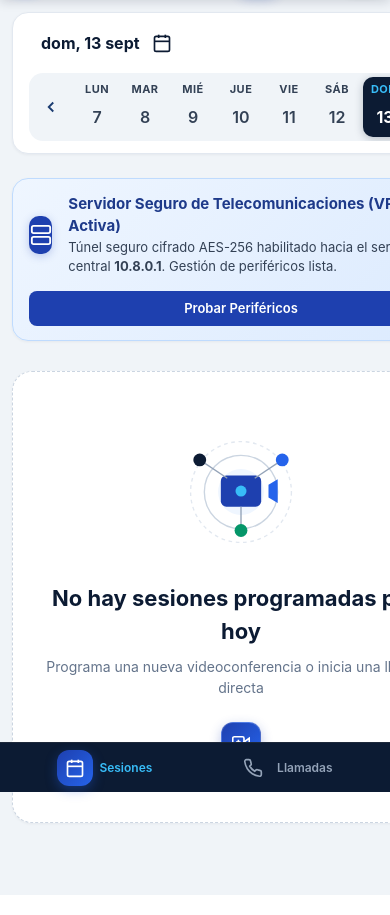
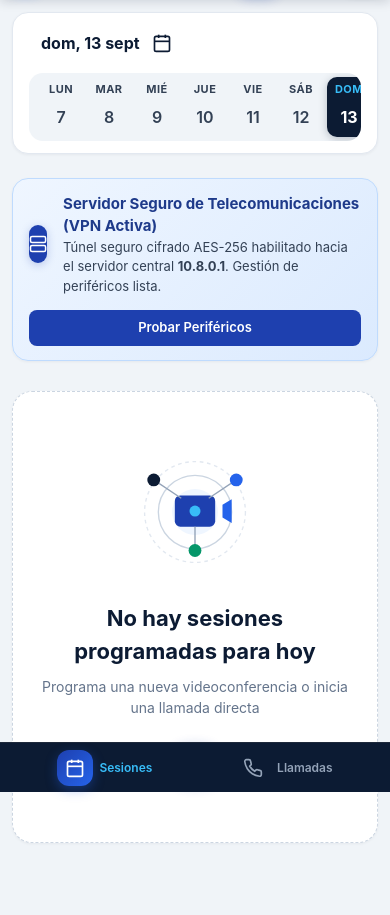
Before and after one commit to windows16/videoconferencia, a Django app: page / in a window 390 px wide. Shown: the part 52-967 px from the top of the page. Run offline with Django 5.2, Linux system fonts and the light colour scheme; the visitor is signed in with stand-in values (Sample User, id 1); data that the repository does not hold is empty; some libraries are stand-ins or nearby versions.

Commit message:
fix: se corrige desbordamiento de componentes en div del dashboard

```diff
--- a/static/css/google-meet.css
+++ b/static/css/google-meet.css
@@ -351,6 +351,8 @@ body {
 /* Área Principal */
 .meet-main-content {
   flex: 1;
+  width: 100%;
+  min-width: 0;
   padding: 28px 44px 48px 44px;
   max-width: 1320px;
   margin: 0 auto;
@@ -392,6 +394,7 @@ body {
   display: flex;
   align-items: center;
   gap: 6px;
+  min-width: 0;
   background: var(--navy-subtle-bg);
   padding: 4px 8px;
   border-radius: 14px;
@@ -484,12 +487,14 @@ body {
   margin-bottom: 30px;
   background: linear-gradient(135deg, #eff6ff 0%, #dbeafe 100%);
   box-shadow: var(--shadow-sm);
+  min-width: 0;
 }
 
 .banner-left {
   display: flex;
   align-items: center;
   gap: 16px;
+  min-width: 0;
 }
 
 .banner-icon {
@@ -508,11 +513,13 @@ body {
   font-size: 15px;
   font-weight: 700;
   color: #1e3a8a;
+  overflow-wrap: anywhere;
 }
 
 .banner-text-desc {
   font-size: 13px;
   color: #334155;
+  overflow-wrap: anywhere;
 }
 
 .banner-btn-link {
@@ -586,6 +593,8 @@ body {
   box-shadow: var(--shadow-sm);
   transition: all 0.2s ease;
   border-top: 4px solid var(--navy-primary);
+  min-width: 0;
+  overflow: hidden;
 }
 
 .meeting-card:hover {
@@ -636,6 +645,7 @@ body {
   margin-top: 14px;
   padding-top: 14px;
   border-top: 1px solid var(--border-light);
+  min-width: 0;
 }
 
 .btn-card-start {
@@ -649,6 +659,7 @@ body {
   cursor: pointer;
   text-decoration: none;
   display: inline-flex;
+  min-width: 0;
   align-items: center;
   gap: 8px;
   transition: all 0.15s;
@@ -669,6 +680,10 @@ body {
   color: var(--text-secondary);
   cursor: pointer;
   transition: all 0.15s;
+  min-width: 0;
+  overflow: hidden;
+  text-overflow: ellipsis;
+  white-space: nowrap;
 }
 
 .btn-card-copy:hover {
--- a/templates/base.html
+++ b/templates/base.html
@@ -49,7 +49,7 @@
               '.meet-main-content': { padding: '20px 24px 36px 24px' },
               '.meetings-grid': { gridTemplateColumns: 'repeat(auto-fill, minmax(280px, 1fr))' },
             },
-            '@media (max-width: 768px)': {
+            '@media (max-width: 639px)': {
               '.meet-header': { padding: '0 12px', height: '56px', flexWrap: 'nowrap', gap: '6px' },
               '.meet-logo-text': { display: 'none' },
               '.meet-header-center': { flex: '1', margin: '0 6px', minWidth: '0', gap: '6px' },
@@ -76,16 +76,18 @@
               },
               '.sidebar-nav-item': { flexDirection: 'row', gap: '6px', width: 'auto', padding: '0 12px', fontSize: '12px' },
               '.sidebar-icon-wrapper': { width: '36px', height: '36px' },
-              '.meet-main-content': { padding: '16px 16px 80px 16px' },
-              '.meet-calendar-top-bar': { flexDirection: 'column', alignItems: 'flex-start', gap: '12px', padding: '12px 16px' },
+              '.meet-main-content': { padding: '16px 16px 80px 16px', width: '100%', minWidth: '0' },
+              '.meet-calendar-top-bar': { flexDirection: 'column', alignItems: 'stretch', gap: '12px', padding: '12px 16px', width: '100%', minWidth: '0' },
               '.current-date-heading': { fontSize: '16px' },
-              '.week-navigation-container': { width: '100%', overflowX: 'auto', padding: '4px' },
+              '.week-navigation-container': { width: '100%', maxWidth: '100%', overflowX: 'auto', padding: '4px' },
               '.week-days-list': { gap: '4px', flexWrap: 'nowrap' },
               '.week-day-pill': { minWidth: '40px', padding: '4px 6px' },
-              '.meet-banner-card': { flexDirection: 'column', alignItems: 'flex-start', gap: '14px', padding: '14px 16px' },
+              '.meet-banner-card': { flexDirection: 'column', alignItems: 'stretch', gap: '14px', padding: '14px 16px', width: '100%', minWidth: '0' },
+              '.banner-left': { width: '100%', minWidth: '0' },
               '.banner-btn-link': { width: '100%', textAlign: 'center' },
               '.meetings-grid': { gridTemplateColumns: '1fr !important' },
-              '.meeting-card': { padding: '16px', width: '100%' },
+              '.meeting-card': { padding: '16px', width: '100%', minWidth: '0' },
+              '.meeting-card-actions': { width: '100%', minWidth: '0' },
               '.modal-box-meet': { width: '95vw !important', maxWidth: '95vw !important', maxHeight: '90vh', overflowY: 'auto' },
               '.modal-body-meet': { flexDirection: 'column !important', minHeight: 'auto' },
               '.settings-tabs-sidebar': { width: '100% !important', flexDirection: 'row !important', borderRight: 'none !important', borderBottom: '1px solid #e2e8f0', padding: '10px', gap: '6px', overflowX: 'auto' },
@@ -106,7 +108,7 @@
               '.auth-card-meet': { padding: '24px 16px' },
               '.auth-title': { fontSize: '20px' },
               '.meeting-card-actions': { flexWrap: 'wrap' },
-              '.btn-card-start, .btn-card-copy': { flex: '1', justifyContent: 'center', textAlign: 'center' },
+              '.btn-card-start, .btn-card-copy': { flex: '1 1 0%', minWidth: '0', justifyContent: 'center', textAlign: 'center' },
             }
           });
         }
```
